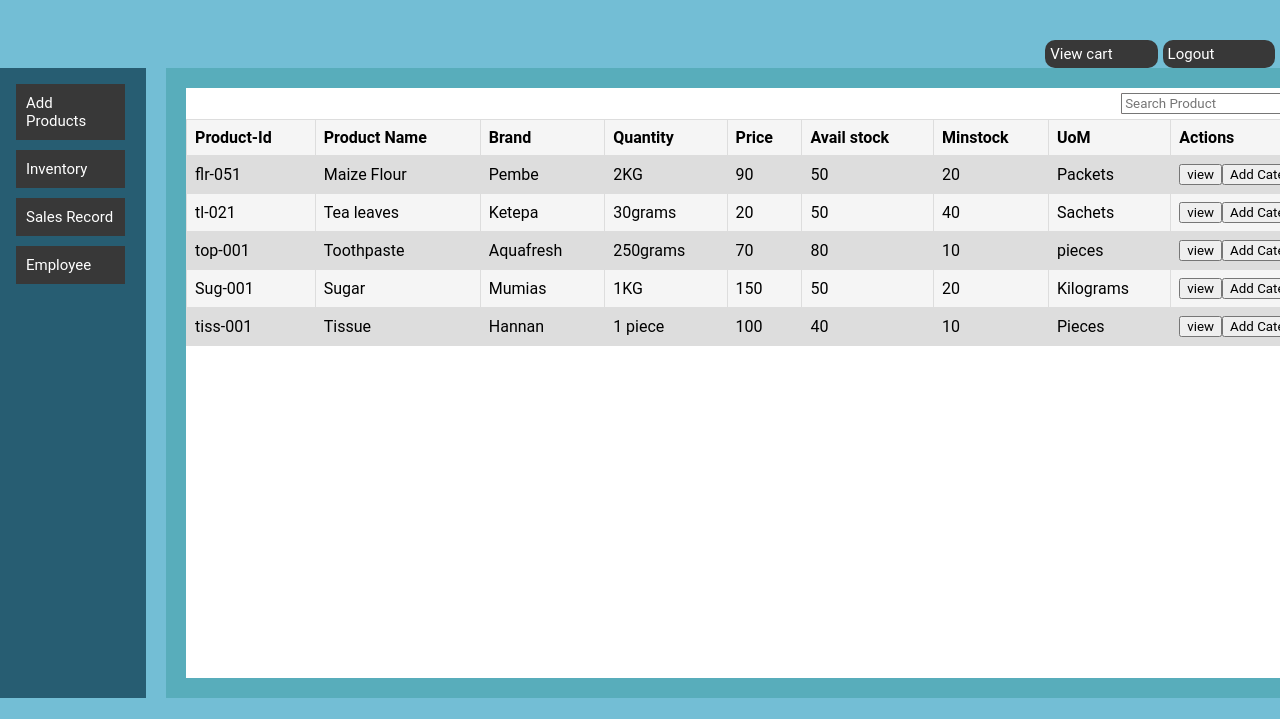
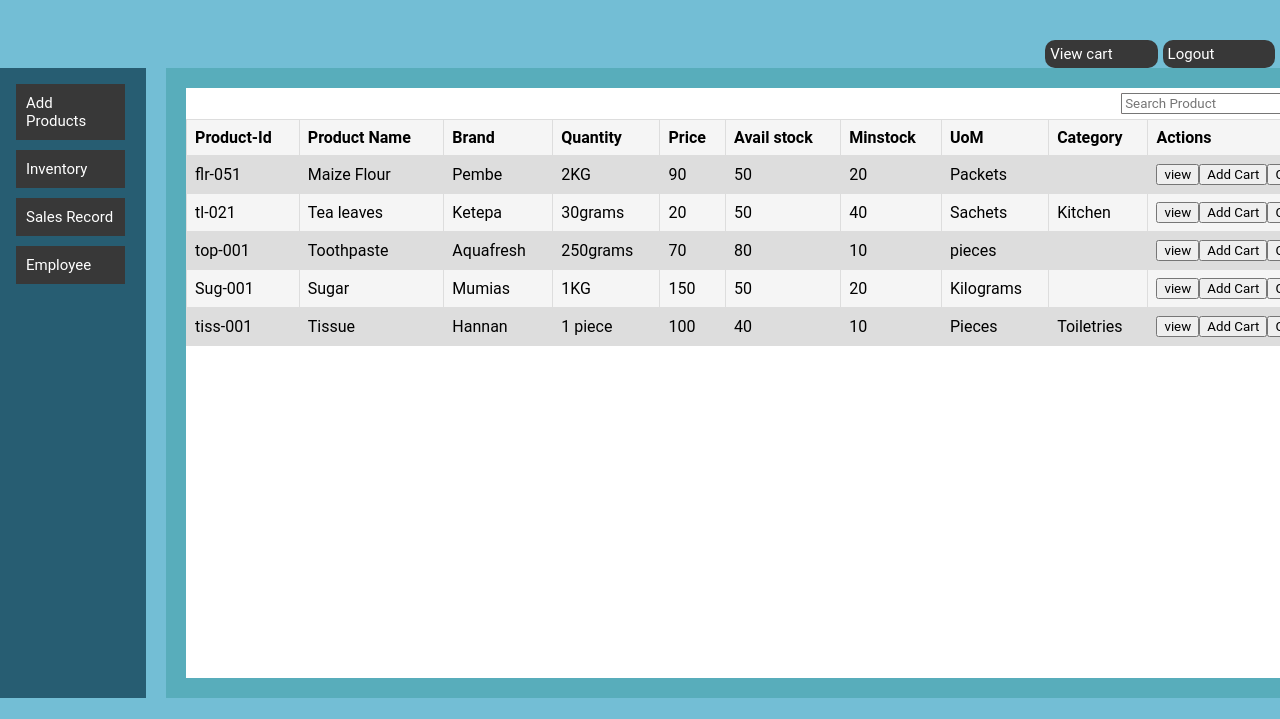
Before and after one commit to sylviawanjiku/StoreManager, a plain HTML site: page products.html in a window 1280 px wide. Shown: the part 81-800 px from the top of the page. Drawn offline with Linux system fonts and the light colour scheme.

Commit message:
[feature #161044085]Products have categories and store attendants can categorise them

```diff
--- a/products.html
+++ b/products.html
@@ -30,6 +30,7 @@
                     <th>Avail stock</th>
                     <th>Minstock</th>
                     <th>UoM</th>
+                    <th>Category</th>
                     <th>Actions</th>
                   </tr>
                   <tr>
@@ -41,7 +42,8 @@
                       <td>50</td>
                       <td>20</td>
                       <td>Packets</td>
-                      <td><button>view</button><button>Add Category</button></td>
+                      <td></td>
+                      <td><button>view</button><button>Add Cart</button><button>Category</button></td>
                   </tr>
                   <tr>
                       <td>tl-021</td>
@@ -52,7 +54,8 @@
                       <td>50</td>
                       <td>40</td>
                       <td>Sachets</td>
-                      <td><button>view</button><button>Add Category</button></td>
+                      <td>Kitchen</td>
+                      <td><button>view</button><button>Add Cart</button><button>Category</button></td>
                   </tr>
                   <tr>
                       <td>top-001</td>
@@ -63,7 +66,8 @@
                       <td>80</td>
                       <td>10</td>
                       <td>pieces</td>
-                      <td><button>view</button><button>Add Category</button></td>
+                      <td></td>
+                      <td><button>view</button><button>Add Cart</button><button>Category</button></td>
                   </tr>
                   <tr>
                       <td>Sug-001</td>
@@ -74,7 +78,8 @@
                       <td>50</td>
                       <td>20</td>
                       <td>Kilograms</td>
-                      <td><button>view</button><button>Add Category</button></td>
+                      <td></td>
+                      <td><button>view</button><button>Add Cart</button><button>Category</button></td>
                   </tr>
                   <tr>
                       <td>tiss-001</td>
@@ -85,7 +90,8 @@
                       <td>40</td>
                       <td>10</td>
                       <td>Pieces</td>
-                      <td><button>view</button><button>Add Category</button></td>
+                      <td>Toiletries</td>
+                      <td><button>view</button><button>Add Cart</button><button>Category</button></td>
                   </tr>
 
                 </table>
```
Also changed, not shown: addcategory.html (added, +44 -0 lines).
